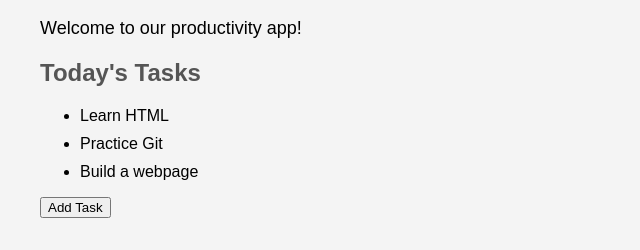
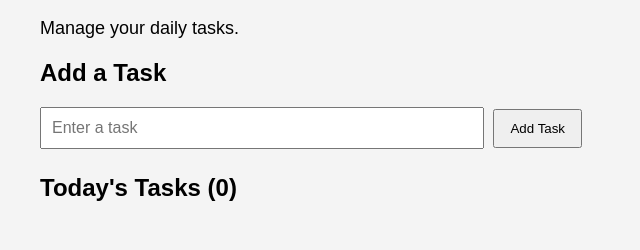
Before and after one commit to elakshmipreeya-lang/student-productivity-hub, a plain HTML site: page day2/index.html in a window 1280 px wide. Shown: the part 80-330 px from the top of the page, without its empty margins (0-640 px from the left). Drawn offline with Linux system fonts and the light colour scheme.

Commit message:
Complete Day 3 task functionality

```diff
--- a/day2/index.html
+++ b/day2/index.html
@@ -1,5 +1,6 @@
 <!DOCTYPE html>
 <html>
+
 <head>
     <title>Student Productivity Hub</title>
     <link rel="stylesheet" href="style.css">
@@ -9,17 +10,31 @@
 
     <h1>Student Productivity Hub</h1>
 
-    <p>Welcome to our productivity app!</p>
+    <p>Manage your daily tasks.</p>
 
-    <h2>Today's Tasks</h2>
+    <h2>Add a Task</h2>
 
-    <ul id="taskList">
-        <li>Learn HTML</li>
-        <li>Practice Git</li>
-        <li>Build a webpage</li>
-    </ul>
+    <form id="taskForm">
 
-    <button id="addTaskButton">Add Task</button>
+        <input
+            type="text"
+            id="taskInput"
+            placeholder="Enter a task"
+        >
+
+        <button type="submit">Add Task</button>
+
+    </form>
+
+    <h2>
+        Today's Tasks
+        (<span id="taskCount">0</span>)
+    </h2>
+
+    <ul id="taskList"></ul>
+
     <script src="script.js"></script>
+
 </body>
+
 </html>
--- a/day2/script.js
+++ b/day2/script.js
@@ -1,11 +1,64 @@
-const button = document.getElementById("addTaskButton");
+const form = document.getElementById("taskForm");
+const input = document.getElementById("taskInput");
+const taskList = document.getElementById("taskList");
+const taskCount = document.getElementById("taskCount");
 
-button.addEventListener("click", function () {
-    const taskList = document.getElementById("taskList");
 
+form.addEventListener("submit", function(event) {
+
+    event.preventDefault();
+
+    const taskText = input.value.trim();
+
+    if (taskText === "") {
+        return;
+    }
+
+
+    // Create the task
     const newTask = document.createElement("li");
 
-    newTask.textContent = "Learn JavaScript";
+    newTask.textContent = taskText;
 
+
+    // Create delete button
+    const deleteButton = document.createElement("button");
+
+    deleteButton.textContent = "Delete";
+
+
+    // Delete task when button is clicked
+    deleteButton.addEventListener("click", function() {
+
+        newTask.remove();
+
+        updateTaskCount();
+
+    });
+
+
+    // Put delete button inside the task
+    newTask.appendChild(deleteButton);
+
+
+    // Put task inside the task list
     taskList.appendChild(newTask);
+
+
+    // Clear input
+    input.value = "";
+
+
+    // Update counter
+    updateTaskCount();
+
 });
+
+
+function updateTaskCount() {
+
+    const numberOfTasks = taskList.children.length;
+
+    taskCount.textContent = numberOfTasks;
+
+}
--- a/day2/style.css
+++ b/day2/style.css
@@ -2,20 +2,34 @@ body {
     font-family: Arial, sans-serif;
     background-color: #f4f4f4;
     margin: 40px;
+    max-width: 700px;
 }
 
 h1 {
     color: #333;
 }
 
-h2 {
-    color: #555;
-}
-
 p {
     font-size: 18px;
 }
 
+form {
+    margin-bottom: 25px;
+}
+
+input {
+    padding: 10px;
+    width: 60%;
+    font-size: 16px;
+}
+
+button {
+    padding: 10px 15px;
+    margin-left: 5px;
+    cursor: pointer;
+}
+
 li {
-    margin: 10px 0;
+    margin: 12px 0;
+    font-size: 18px;
 }
```
